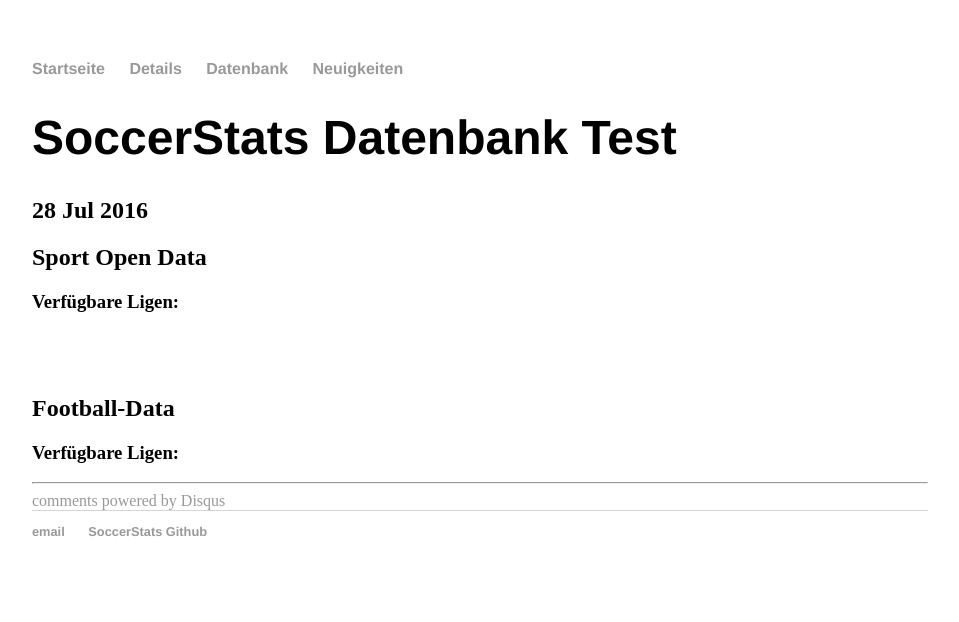
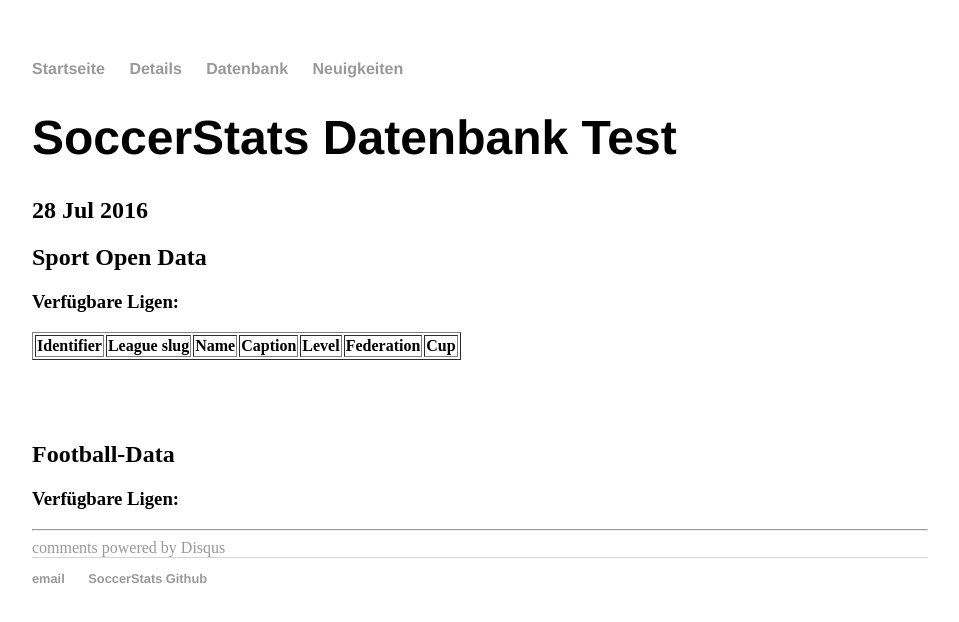
Before and after one commit to Thames1990/Thames1990.github.io, a Jekyll site: the page built from _posts/2016-07-28-database-test.md, in a window 1280 px wide. Shown: the top 622 px of the page, without its empty margins (160-1119 px from the left). Built offline with Jekyll 4.4.1, drawn with Linux system fonts in a browser that asks for light colours; nearby versions of some CDN libraries; comment, search, counter and statistics services are not loaded.

Commit message:
Update 2016-07-28-database-test.md

```diff
--- a/_posts/2016-07-28-database-test.md
+++ b/_posts/2016-07-28-database-test.md
@@ -31,7 +36,17 @@ date: 2016-07-28
 
 <h2>Sport Open Data</h2>
 <h3>Verfügbare Ligen:</h3>
-<pre id="sports_open_data"></pre>
+<table id="sports_open_data" border="1">
+	<tr>
+		<th>Identifier</th>
+		<th>League slug</th>
+		<th>Name</th>
+		<th>Caption</th>
+		<th>Level</th>
+		<th>Federation</th>
+		<th>Cup</th>
+	</tr>
+</table>
 <br>
 <h2>Football-Data</h2>
 <h3>Verfügbare Ligen:</h3>
```
Also changed, not shown: other parts of _posts/2016-07-28-database-test.md (+6 -1 lines).
